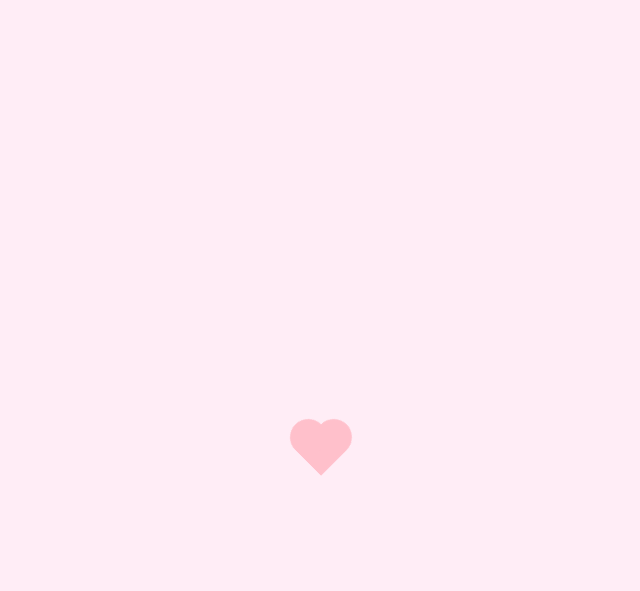
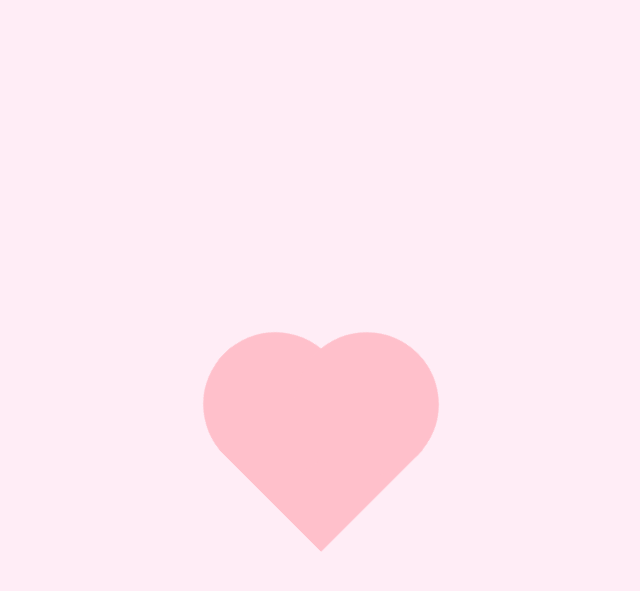
Before and after one commit to ylwanghan/ylwanghan.github.io, a Jekyll site: the page heart.html, which Jekyll copies as it is, in a window 1280 px wide. Shown: the top 591 px of the page, without its empty margins (319-959 px from the left). Built offline with Jekyll 4.4.1, drawn with Linux system fonts in a browser that asks for light colours.

Commit message:
turn the heart to bigger

```diff
--- a/heart.html
+++ b/heart.html
@@ -25,8 +25,8 @@
             bottom: 0;
             left: 0;
             background-color: pink;
-            height: 50px;
-            width: 50px;
+            height: 200px;
+            width: 200px;
             transform: rotate(-45deg);
             animation-name: beat;
             animation-duration: 1s;
@@ -38,10 +38,10 @@
             content: "";
             border-radius: 50%;
             position: absolute;
-            width: 50px;
-            height: 50px;
+            width: 200px;
+            height: 200px;
             top: 0px;
-            left: 25px;
+            left: 90px;
         }
 
         .heart:before {
@@ -49,9 +49,9 @@
             content: "";
             border-radius: 50%;
             position: absolute;
-            width: 50px;
-            height: 50px;
-            top: -25px;
+            width: 200px;
+            height: 200px;
+            top: -90px;
             left: 0px;
         }
 
```
